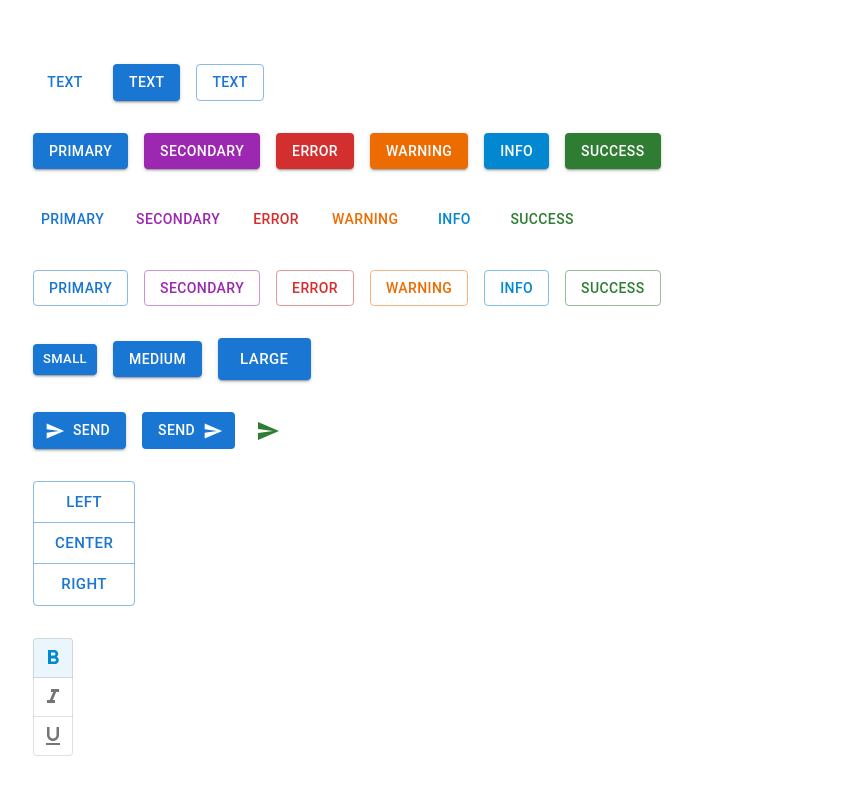
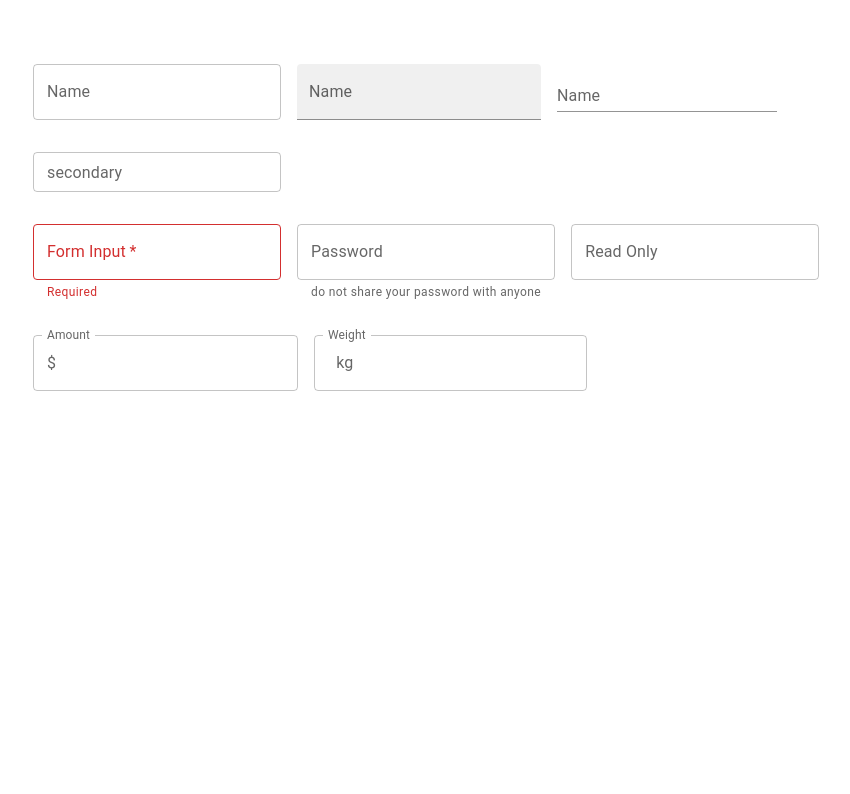
Before and after one commit to Newton-Duarte/react-mui, a React (Create React App) app: page / in a window 1280 px wide. Shown: the top 794 px of the page, without its empty margins (31-881 px from the left). Built offline with nearby package versions, Linux system fonts and the light colour scheme.

Commit message:
feat: add mui text field component

```diff
--- a/src/App.tsx
+++ b/src/App.tsx
@@ -1,12 +1,14 @@
-import { MuiTypography } from './components/MuiTypography';
+// import { MuiTypography } from './components/MuiTypography';
+// import { MuiButton } from './components/MuiButton';
 import './App.css';
-import { MuiButton } from './components/MuiButton';
+import { MuiTextField } from './components/MuiTextField';
 
 function App() {
   return (
     <div className="App">
       {/* <MuiTypography /> */}
-      <MuiButton />
+      {/* <MuiButton /> */}
+      <MuiTextField />
     </div>
   );
 }
--- /dev/null
+++ b/src/components/MuiTextField.tsx
@@ -0,0 +1,47 @@
+import { useState } from 'react';
+import { InputAdornment, TextField } from '@mui/material'
+import { Stack } from '@mui/system'
+
+export const MuiTextField = () => {
+  const [value, setValue] = useState('');
+
+  return (
+    <Stack spacing={4}>
+      <Stack direction="row" spacing={2}>
+        <TextField label="Name" variant="outlined" />
+        <TextField label="Name" variant="filled" />
+        <TextField label="Name" variant="standard" />
+      </Stack>
+      <Stack direction="row" spacing={2}>
+        <TextField label="secondary" size="small" color="secondary" />
+      </Stack>
+      <Stack direction="row" spacing={2}>
+        <TextField
+          type="password"
+          label="Form Input"
+          error={!value}
+          helperText={!value ? 'Required' : 'do not share your password with anyone'}
+          value={value}
+          onChange={({ target }) => setValue(target.value)}
+          required
+        />
+        <TextField type="password" label="Password" helperText="do not share your password with anyone" />
+        <TextField type="password" label="Read Only" InputProps={{ readOnly: true }} />
+      </Stack>
+      <Stack direction="row" spacing={2}>
+        <TextField
+          label="Amount"
+          InputProps={
+            { startAdornment: <InputAdornment position="start">$</InputAdornment>}
+          }
+        />
+        <TextField
+          label="Weight"
+          InputProps={
+            { startAdornment: <InputAdornment position="end">kg</InputAdornment>}
+          }
+        />
+      </Stack>
+    </Stack>
+  )
+}
```
